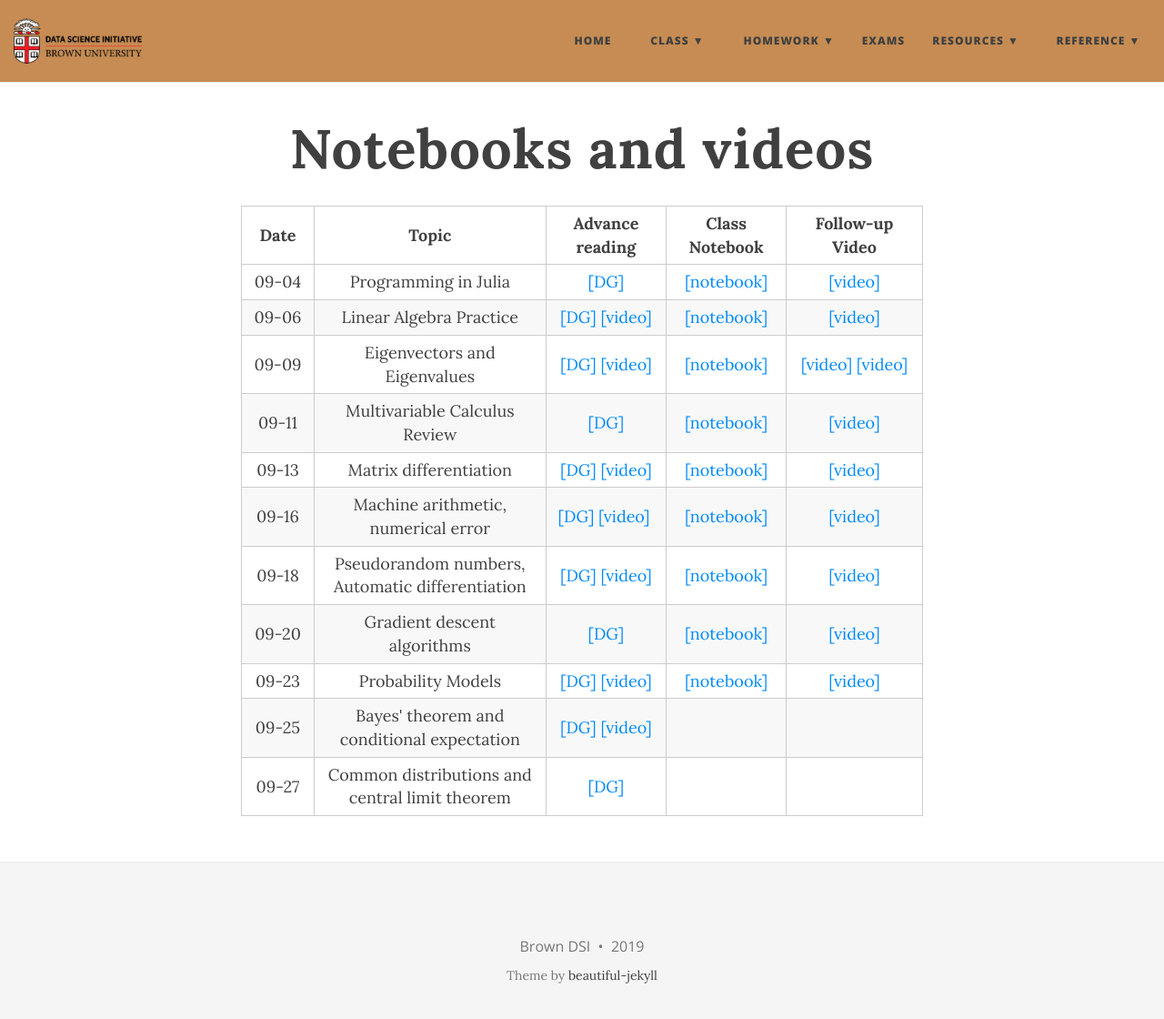
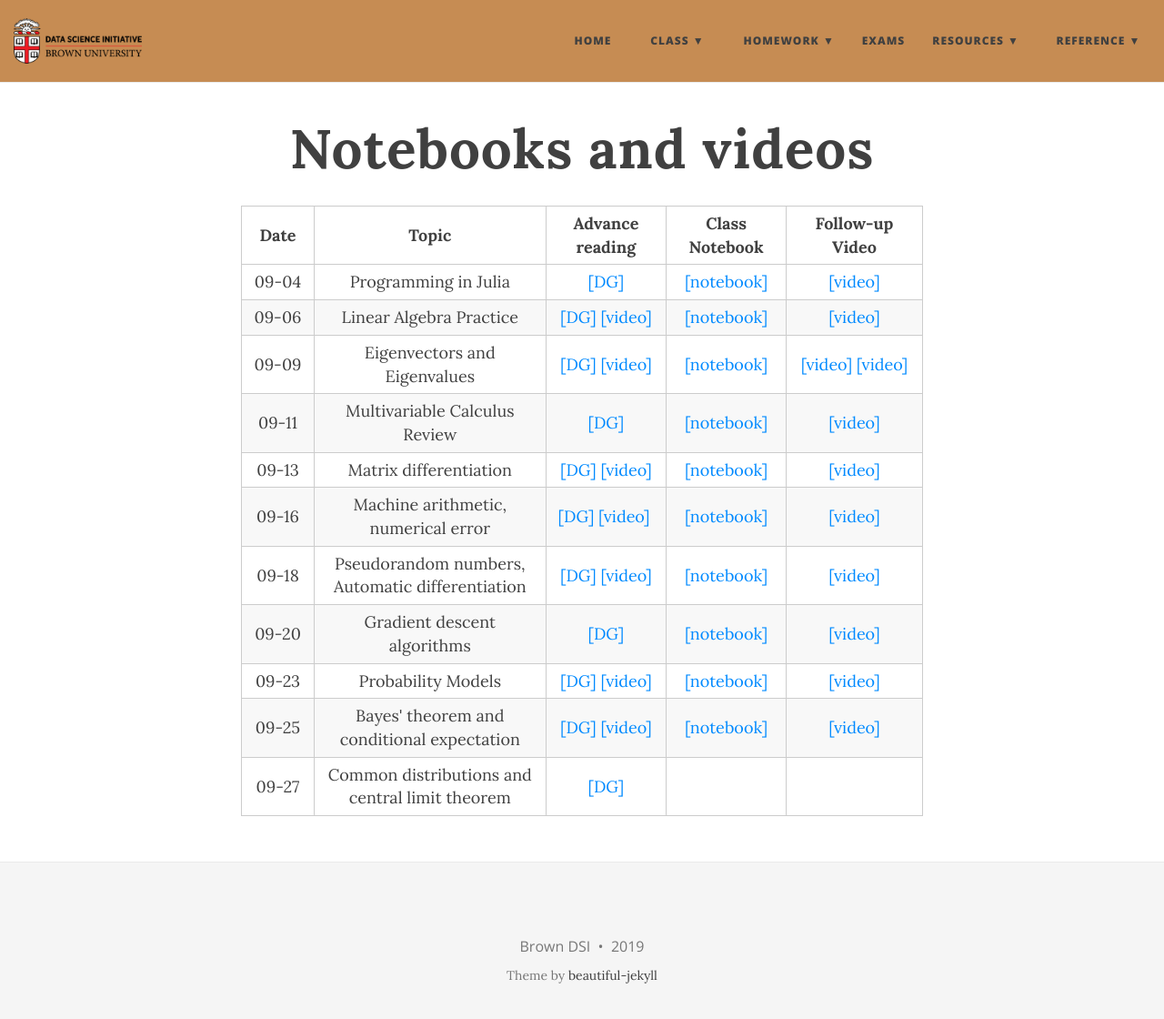
Before and after one commit to data1010/data1010.github.io, a Jekyll site: the page built from class.md, in a window 1280 px wide and 1133 px high. Shown: the top 1120 px of the window at 91% size. Built offline with Jekyll 4.4.1, drawn with Linux system fonts in a browser that asks for light colours; nearby versions of some CDN libraries.

Commit message:
Add video and fix link typos

```diff
--- a/class.md
+++ b/class.md
@@ -67,22 +67,22 @@ title: Notebooks and videos
       <td style="text-align: center">09-20</td>
       <td style="text-align: center">Gradient descent algorithms</td>
       <td style="text-align: center"><a href="https://mathigon.org/course/numerical-computing/optimization">[DG]</a></td>
-      <td style="text-align: center"><a href="https://github.com/data1010/problem-sets/tree/master/09-18">[notebook]</a></td>
+      <td style="text-align: center"><a href="https://github.com/data1010/problem-sets/tree/master/09-20">[notebook]</a></td>
       <td style="text-align: center"><a href="https://youtu.be/amKu-YPYhto">[video]</a></td>
     </tr>
     <tr>
       <td style="text-align: center">09-23</td>
       <td style="text-align: center">Probability Models</td>
       <td style="text-align: center"><a href="https://mathigon.org/course/intro-probability/">[DG]</a>&nbsp;<a href="https://www.youtube.com/watch?v=zEwXXE4fWRc">[video]</a></td>
-      <td style="text-align: center"><a href="https://github.com/data1010/problem-sets/tree/master/09-20">[notebook]</a></td>
+      <td style="text-align: center"><a href="https://github.com/data1010/problem-sets/tree/master/09-23">[notebook]</a></td>
       <td style="text-align: center"><a href="https://youtu.be/WJYjJK79AdY">[video]</a></td>
     </tr>
     <tr>
       <td style="text-align: center">09-25</td>
       <td style="text-align: center">Bayes' theorem and conditional expectation</td>
       <td style="text-align: center"><a href="https://mathigon.org/course/intro-probability/conditional-probability">[DG]</a>&nbsp;<a href="https://www.youtube.com/watch?v=JGeTcRfKgBo">[video]</a></td>
-      <td style="text-align: center"> </td>
-      <td style="text-align: center"> </td>
+      <td style="text-align: center"><a href="https://github.com/data1010/problem-sets/tree/master/09-25">[notebook]</a></td>
+      <td style="text-align: center"><a href="https://youtu.be/gyBcaND7jQE">[video]</a></td>
     </tr>
     <tr>
       <td style="text-align: center">09-27</td>
```
